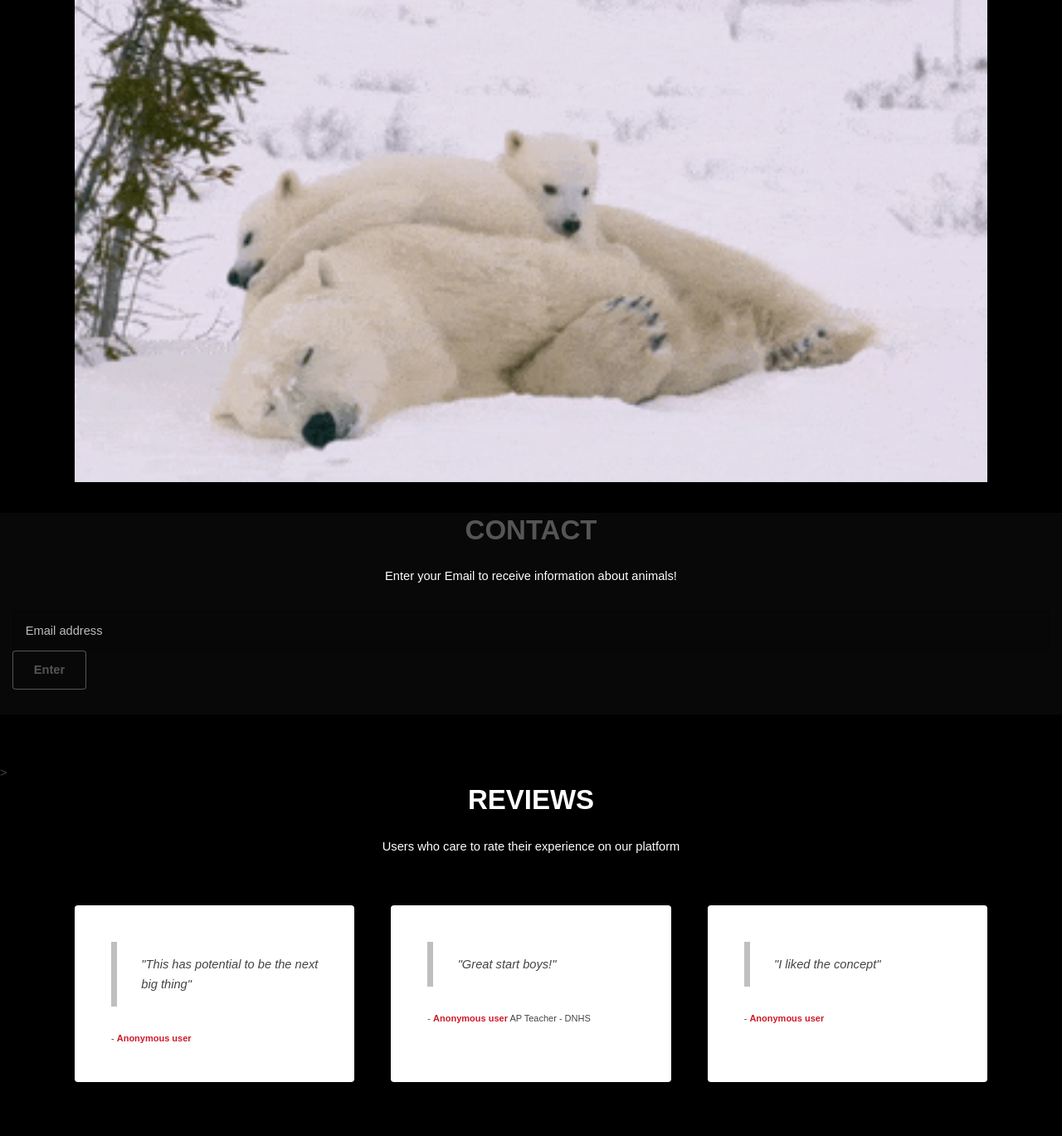
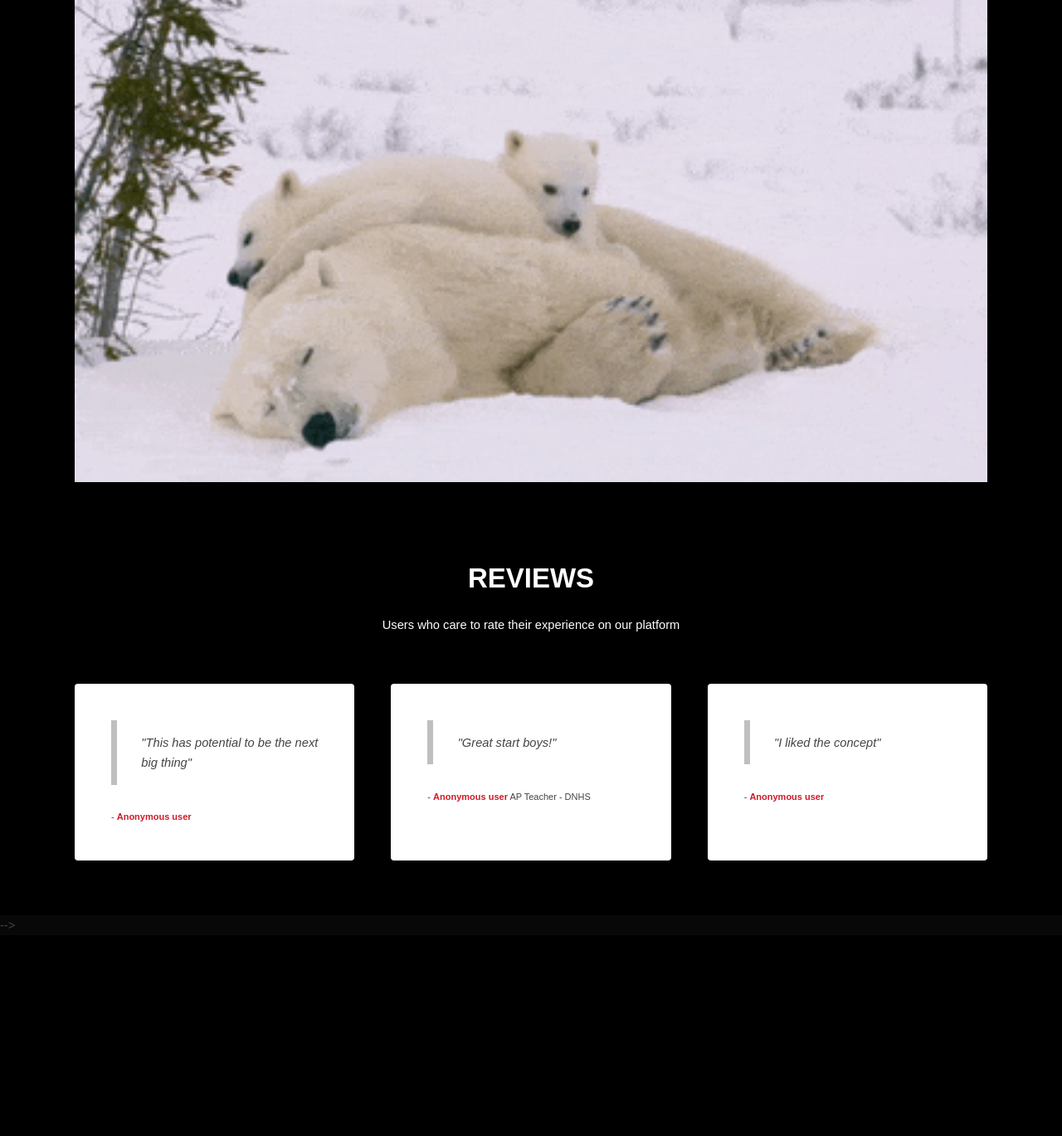
Before and after one commit to macddmac/P3PROPHET, a Flask app: page / in a window 1280 px wide. Shown: the part 459-1828 px from the top of the page at 83% size. After the commit the page ends 1578 px from the top, so only its background shows below. Run offline with Flask 2, Linux system fonts and the light colour scheme; data that the repository does not hold is empty; some libraries are stand-ins or nearby versions.

Commit message:
crossover data sharing requirement

```diff
--- a/main.py
+++ b/main.py
@@ -14,7 +14,6 @@ import requests
 import os
 from shekarbubblesort import Bubblesort
 from sambubble import Numbersort
-import secure_smtplib
 import requests as r
 import json as j
 import time
@@ -262,14 +261,3 @@ if __name__ == "__main__":
     db.create_all()
     # runs the application on the repl development server
     app.run(debug=True)
-@app.route('/email', methods = ['POST'])
-def email():
-    email = request.form['email']
-    email_text = 'Subject: {}\n\n{}'.format("THe gorilla is avery interesting animal: more data to come")
-    server = secure_smtplib.SMTP_SSL('smtp.gmail.com', 465)
-    server.ehlo()
-    server.login('wildcatsp4@gmail.com', 'MrMadman33')
-    server.sendmail('wildcatsp4@gmail.com', email, email_text)
-    server.close()
-    print ("email sent to:", email)
-    return render_template("home.html")
--- a/templates/home.html
+++ b/templates/home.html
@@ -15,24 +15,6 @@
         <h1 style = "color:white ; height:140px ; margin-left:auto ; margin-right:auto ; width:1000px ; font-size:20px;" ><form method="get" action="/testimonial"> <button type="submit">Go to About us</button> </form> </h1>
         <img style="z-index:-5; width:100%;" src="static/images/gifs/polarbeargif.gif"></div>
 </section>
-
-<div id="contact" class="container-fluid bg-grey">
-
-    <form action="/email" method = "post">
-
-        <div class="container">
-            <h2>Contact</h2>
-            <p>Enter your Email to receive information about animals!</p>
-        </div>
-
-        <input type="text" placeholder="Email address" name="email" required>
-        <input type="submit" value="Enter">
-
-        <script src="http://code.jquery.com/jquery-3.3.1.min.js" integrity="sha256-FgpCb/KJQlLNfOu91ta32o/NMZxltwRo8QtmkMRdAu8=" crossorigin="anonymous"></script>
-
-
-    </form>
-</div>
 
 <!--
 <header class="special">
@@ -106,7 +88,7 @@
                  </div>
                  </section>
                  --><!-- Testimonials -->
-<section class="wrapper" style = "background-color:black;">>
+<section class="wrapper" style = "background-color:black;">
     <div class="inner">
         <header class="special">
             <h2 style = "color:white">Reviews</h2>
```
